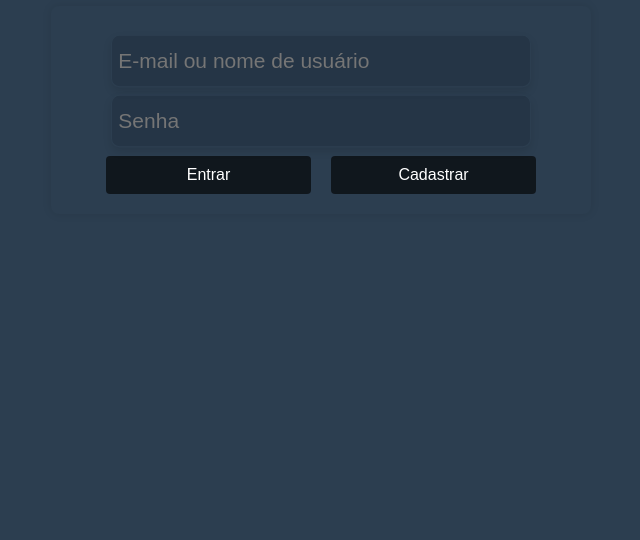
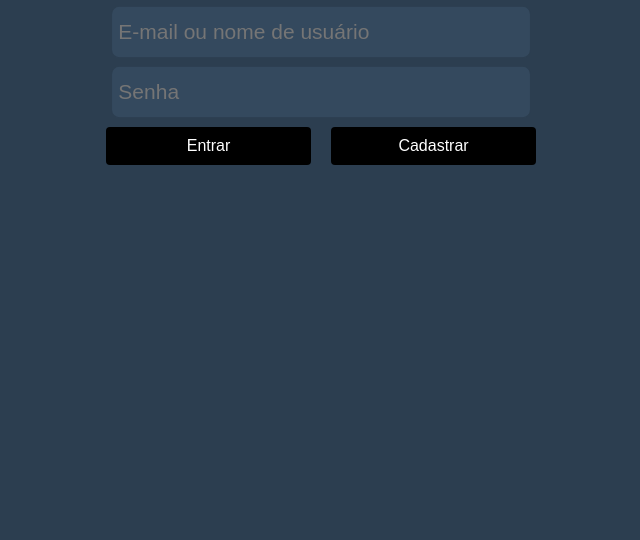
Before and after one commit to DavidAyres3/davidayres3.github.io, a plain HTML site: page index.html in a window 1280 px wide. Shown: the part 260-800 px from the top of the page, without its empty margins (319-959 px from the left). Drawn offline with Linux system fonts and the light colour scheme.

Commit message:
Update login.css

```diff
--- a/src/styles/login.css
+++ b/src/styles/login.css
@@ -1,15 +1,33 @@
+:root {
+    --cor-button: #000000;
+    --cor-texto-button: #ffffff;
+    --cor-fundo-body: #2c3e50;
+    --cor-texto-body: #ecf0f1;
+    --cor-fundo-tarefas: #1d2a36;
+    --cor-fundo-content: #34495e;
+    --text-shadow-h1: 2px 2px 4px rgba(0, 0, 0, 0.5);
+    --cor-sombra-input: rgba(0, 0, 0, 0.1);
+    --cor-borda-tarefas: grey;
+}
+
+* {
+    margin: 0;
+    padding: 0;
+    box-sizing: border-box;
+}
+
 body {
     display: flex;
     flex-direction: column;
     align-items: center;
     justify-content: center;
-    background-color: #2c3e50; /* Cor de fundo do corpo */
-    color: #ecf0f1; /* Cor do texto geral */
+    background-color: var(--cor-fundo-body);
+    color: var(--cor-texto-body);
 }
 
 h1{
     margin-top: 200px;
-    text-shadow: 2px 2px 4px rgba(0, 0, 0, 0.5);
+    text-shadow: var( --text-shadow-h1);
 }
 
 form {
@@ -18,7 +36,7 @@ form {
     align-items: center;
     justify-content: center;
     border-radius: 8px;
-    box-shadow: 0 0 10px rgba(0, 0, 0, 0.1);
+    box-shadow: var(--cor-sombra-input);
     padding: 20px;
     width: 500px;
 }
@@ -31,12 +49,12 @@ input {
     font-size: 20px;
     width: 400px;
     height: 50px;
-    background-color: #01080f28; /* Cor de fundo do input */
-    border: 1px solid #2c3e50; /* Cor da borda do input */
+    background-color: var(--cor-fundo-content);
+    border: 1px solid var(--cor-fundo-body);
     transition: 1.2s;
     scale: 1.05;
-    color: #ffffffb0; /* Cor do texto do input */
-    box-shadow: 0 4px 8px rgba(0, 0, 0, 0.1);
+    color: #ffffffb0;
+    box-shadow: var(--cor-sombra-input);
 }
 
 .buttons{
@@ -50,8 +68,8 @@ button {
     width: 205px;
     margin-top: 10px;
     padding: 10px;
-    background-color: #000000a1;
-    color: #ffffff;
+    background-color: var(--cor-button);
+    color: var(--cor-texto-button);
     border: none;
     border-radius: 4px;
     cursor: pointer;
```
